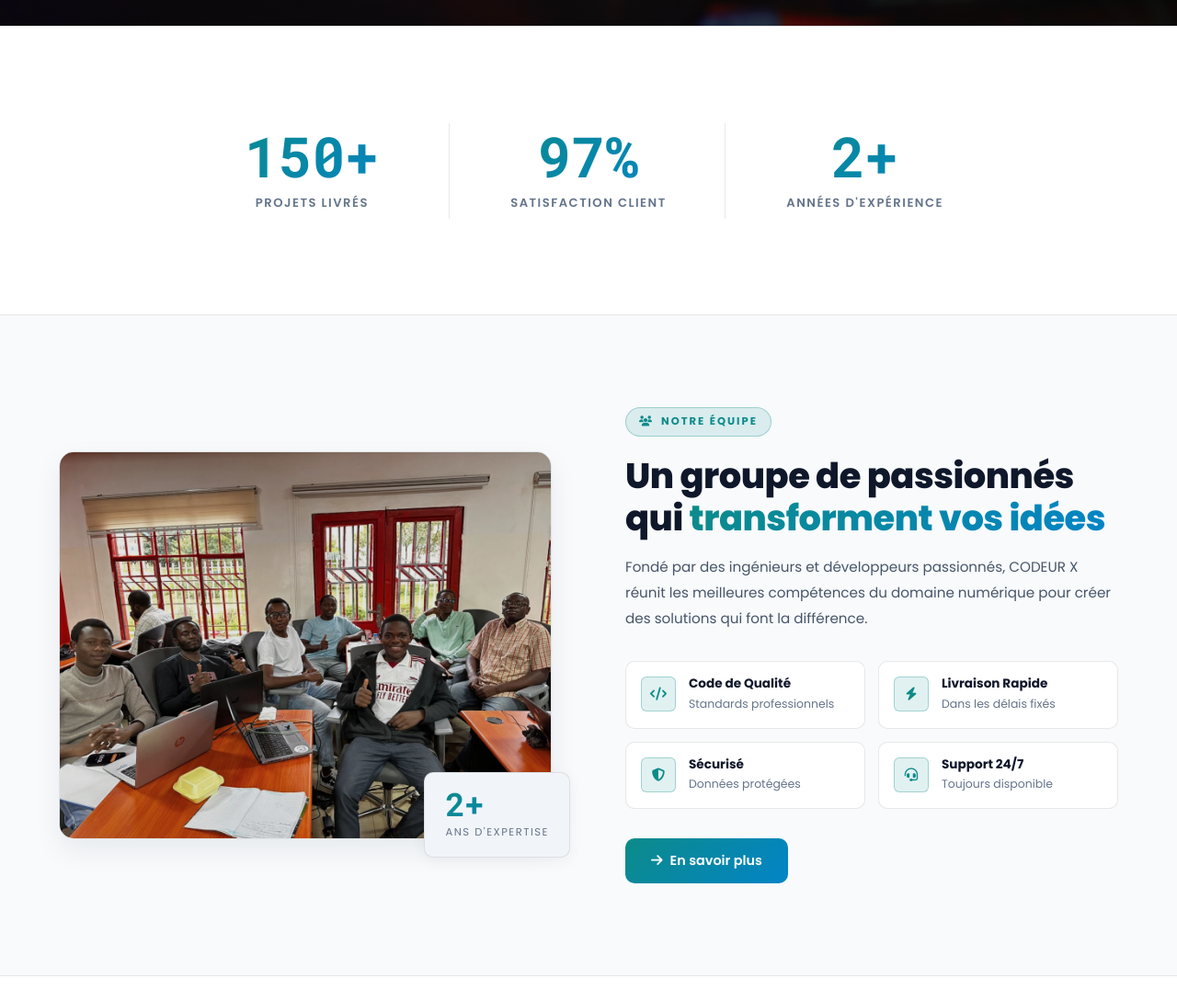
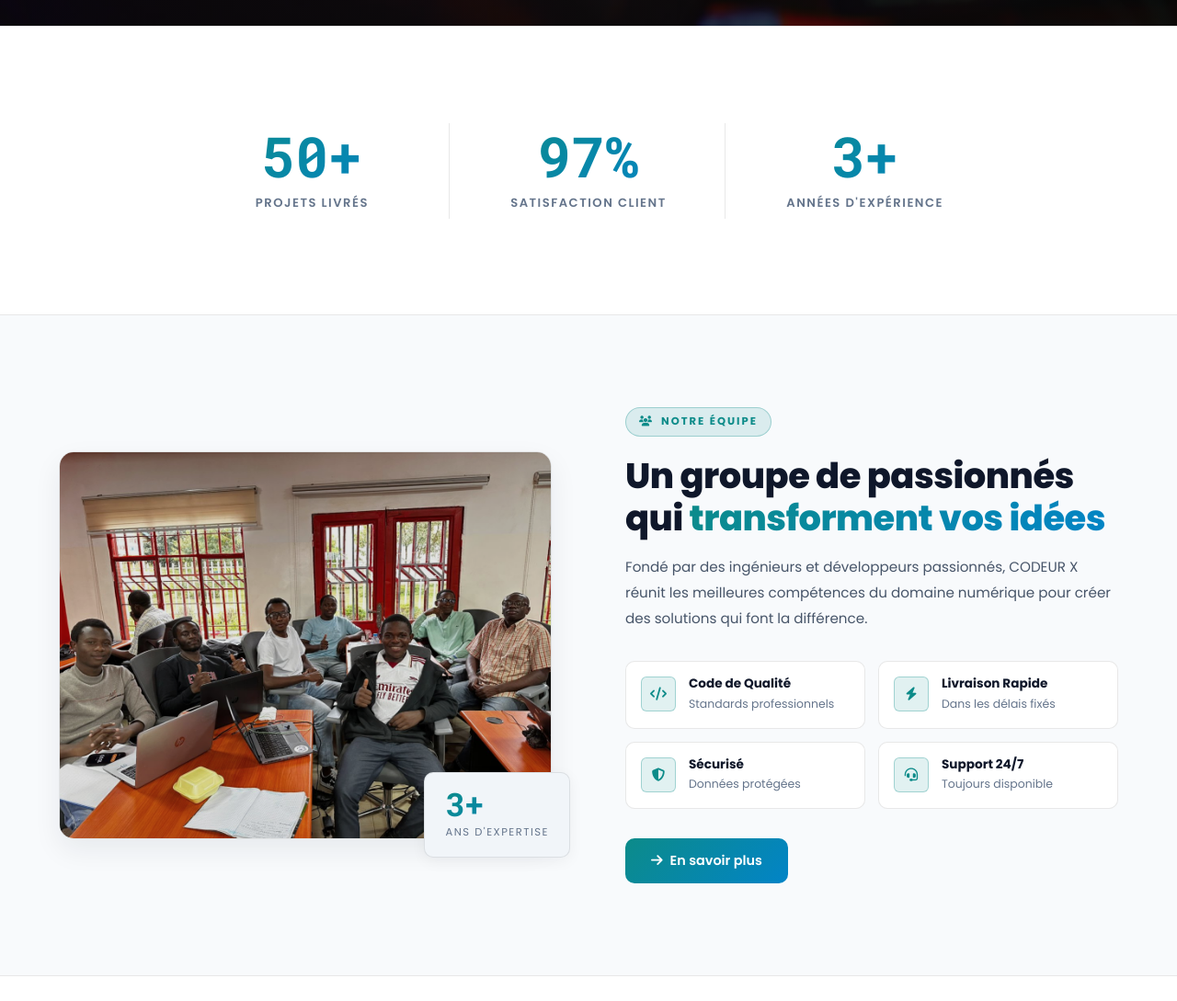
Before and after one commit to davkakabalu905-collab/codeur-x-site, a plain HTML site: page index.html in a window 1280 px wide. Shown: the part 900-1989 px from the top of the page at 92% size. Drawn offline with Linux system fonts and the light colour scheme; grey boxes are pictures that could not be loaded.

Commit message:
Mise à jour des statistiques : 50+ projets livrés et 3+ années d'expérience

```diff
--- a/index.html
+++ b/index.html
@@ -222,7 +222,7 @@
       <div class="stats-grid">
         <div class="stat-item reveal">
           <div class="stat-number">
-            <span class="stat-count" data-target="150" data-suffix="+">0+</span>
+            <span class="stat-count" data-target="50" data-suffix="+">0+</span>
           </div>
           <div class="stat-label">Projets Livrés</div>
         </div>
@@ -234,7 +234,7 @@
         </div>
         <div class="stat-item reveal delay-2">
           <div class="stat-number">
-            <span class="stat-count" data-target="2" data-suffix="+">0+</span>
+            <span class="stat-count" data-target="3" data-suffix="+">0+</span>
           </div>
           <div class="stat-label">Années D'expérience</div>
         </div>
@@ -253,7 +253,7 @@
             <img src="img/Equipe.jpeg" alt="Équipe CODEUR X" loading="lazy" />
           </div>
           <div class="about-badge-float">
-            <div class="num">2+</div>
+            <div class="num">3+</div>
             <div class="lbl">Ans d'expertise</div>
           </div>
         </div>
```
